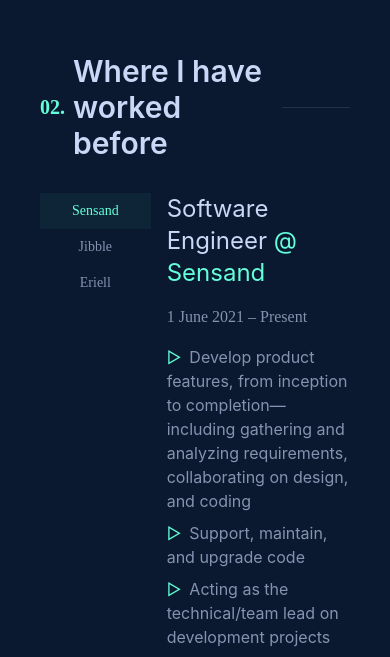
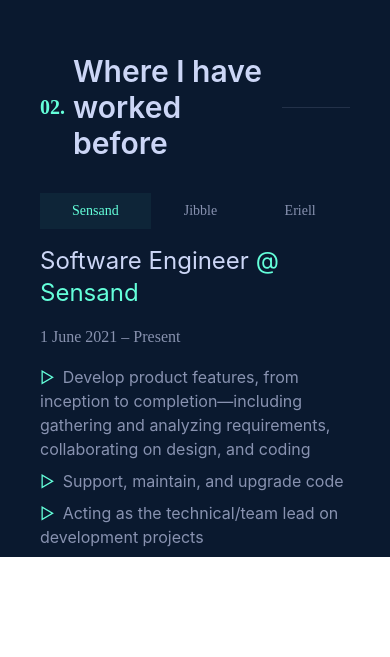
Before and after one commit to sergust/sergeyustinov, a Next.js app: page / in a window 390 px wide. Shown: the part 2000-2657 px from the top of the page. After the commit the page ends 2557 px from the top, so only its background shows below. Built offline with nearby package versions, Linux system fonts and the light colour scheme; a web font is replaced by a local one.

Commit message:
orientation slider for mobile view

```diff
--- a/components/worked/worked.tsx
+++ b/components/worked/worked.tsx
@@ -20,8 +20,8 @@
           number="02"
           className="mb-8"
         />
-        <div className="flex gap-4">
-          <div className="flex flex-col">
+        <div className="flex flex-col md:flex-row gap-4">
+          <div className="flex flex-row md:flex-col">
             {experienceList.map((item) => (
               <button
                 key={`company-${item.id}`}
```
